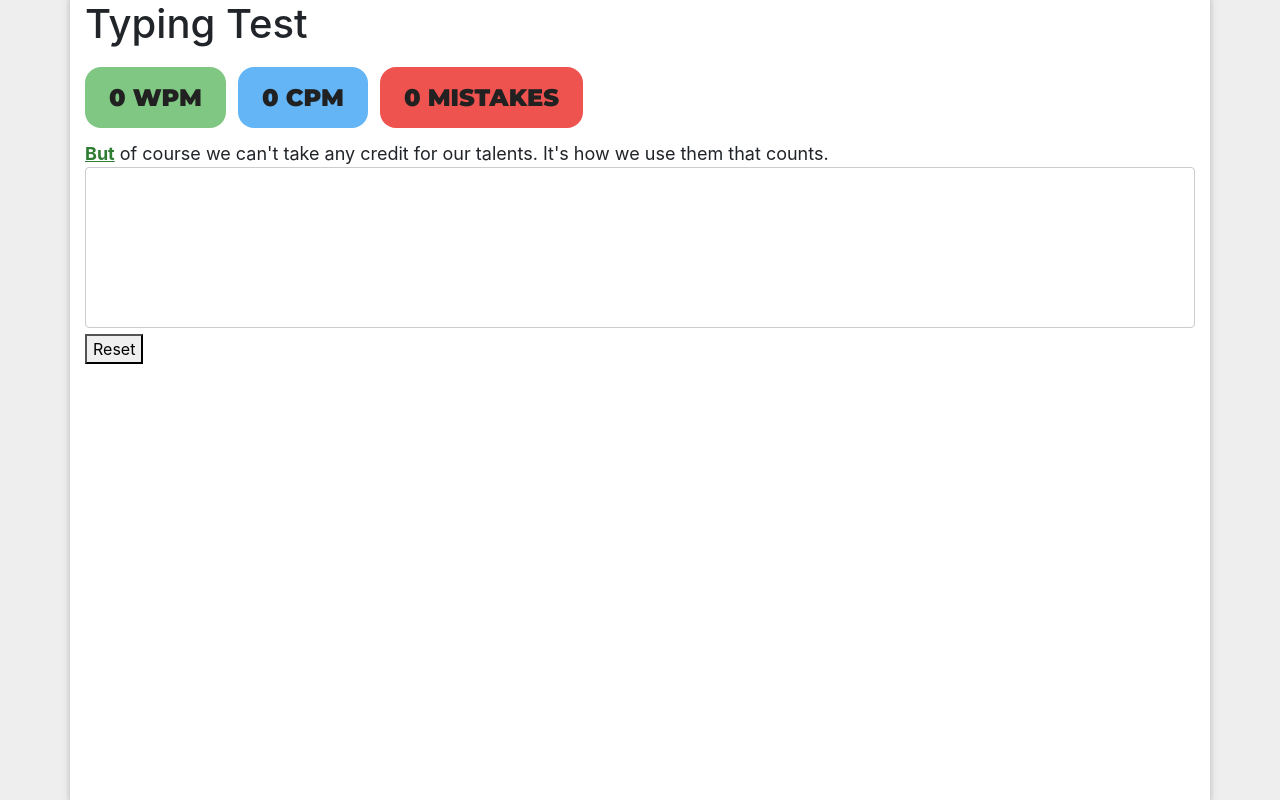
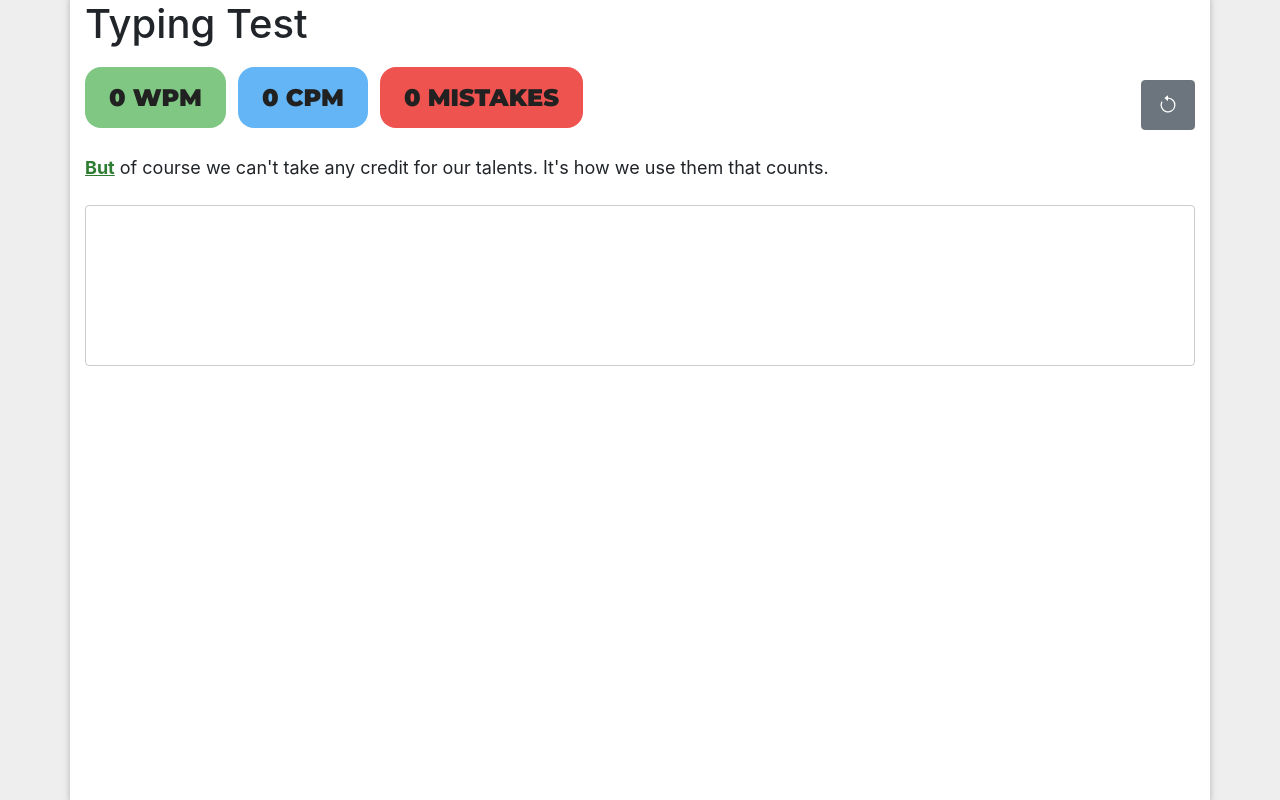
Before and after one commit to hyrumcoop/typing-test, a Vue app: page / in a window 1280 px wide. Built offline with nearby package versions, Linux system fonts and the light colour scheme.

Commit message:
styled reset button

```diff
--- a/src/components/TypingTest.vue
+++ b/src/components/TypingTest.vue
@@ -6,6 +6,10 @@
         <span class='cpm-counter'>{{ curCPM }} CPM</span>
         <span class='mistake-counter' v-if='mistakeCount != 1'>{{ mistakeCount }} MISTAKES</span>
         <span class='mistake-counter' v-else>{{ mistakeCount }} MISTAKE</span>
+
+        <b-button class='reset-button' @click='reset()'>
+          <b-icon icon='arrow-counterclockwise' />
+        </b-button>
       </div>
     </div>
 
@@ -36,12 +40,11 @@
         />
       </div>
     </div>
-
-    <button @click='reset()'>Reset</button>
   </div>
 </template>
 
 <script>
+import { BButton, BIcon } from 'bootstrap-vue';
 import Passages from '../passages';
 
 const ALLOWED_INPUT_TYPES = ['insertText', 'deleteContentBackward'];
@@ -80,6 +83,9 @@
   name: 'TypingTest',
   data() {
     return initialState()
+  },
+  components: {
+    BButton, BIcon
   },
   props: {},
   methods: {
@@ -233,8 +239,14 @@
   background-color: #ef5350;
 }
 
+.reset-button {
+  padding: 12px 16px;
+  float: right;
+}
+
 .passage {
   font-size: 18px;
+  margin-bottom: 24px;
 }
 
 .passage-word .current {
```
